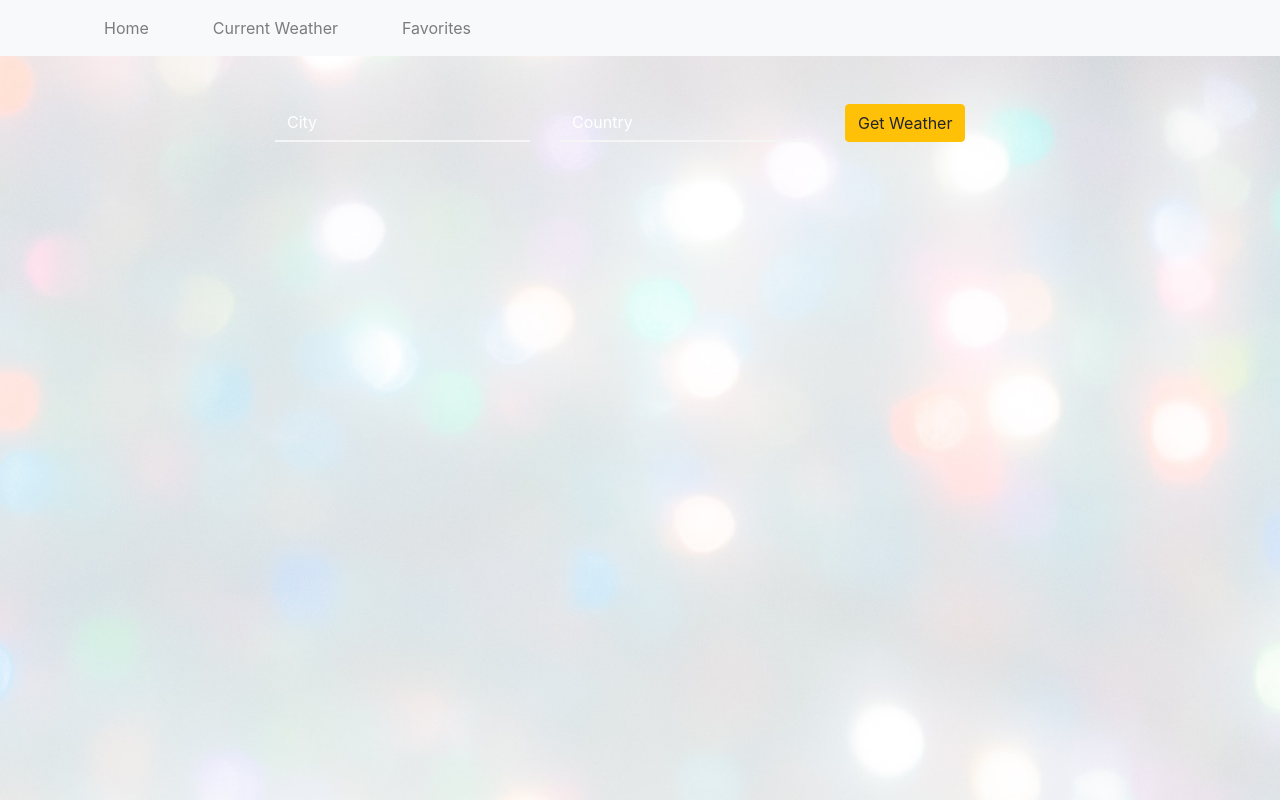
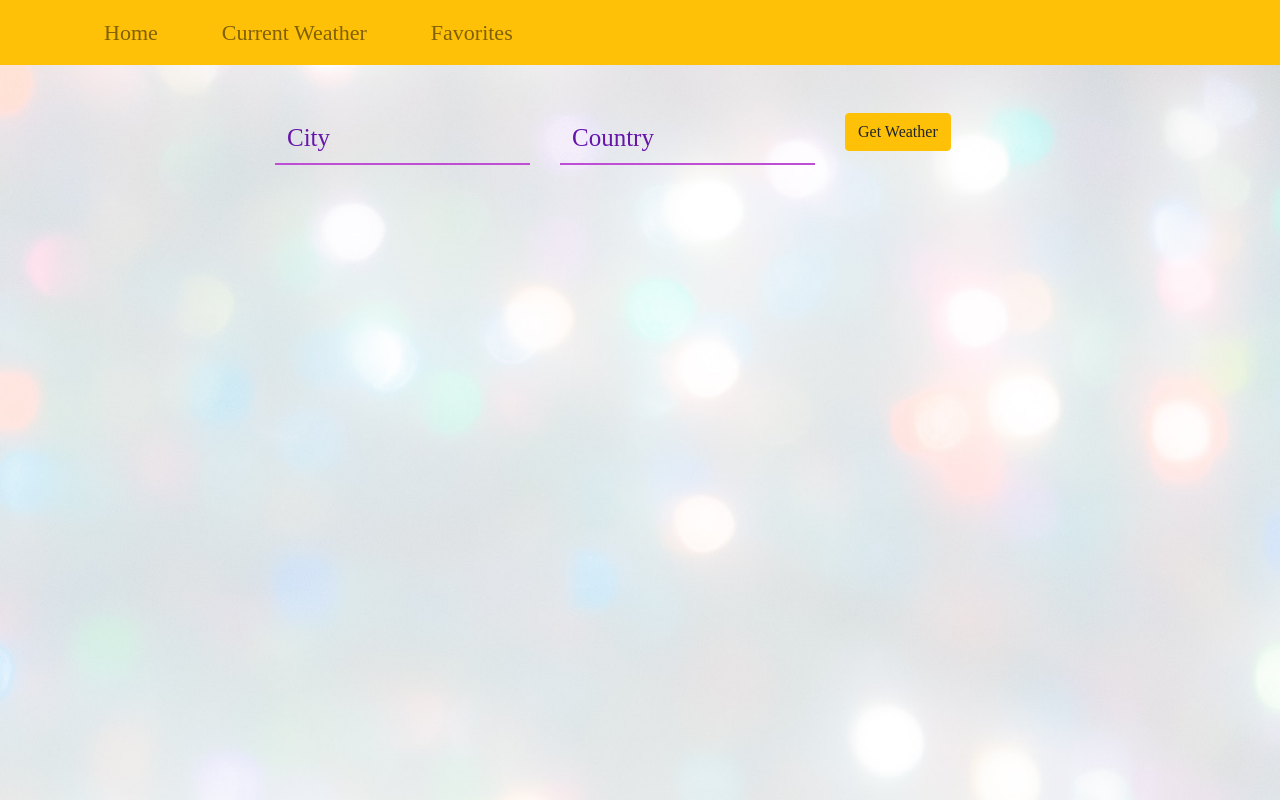
Before and after one commit to Srog1989/react-app-frontend, a React (Create React App) app: page /current in a window 1280 px wide. Built offline with nearby package versions, Linux system fonts and the light colour scheme.

Commit message:
modified css for navbar, form, index css

```diff
--- a/package.json
+++ b/package.json
@@ -12,6 +12,7 @@
     "react-redux": "^7.2.3",
     "react-router-dom": "^5.2.0",
     "react-scripts": "4.0.3",
+    "redux-thunk": "^2.3.0",
     "weather-icons": "git+https://github.com/erikflowers/weather-icons.git",
     "web-vitals": "^1.0.1"
   },
--- a/src/components/Button.js
+++ b/src/components/Button.js
@@ -6,7 +6,7 @@ const Button = ({location, addToFavorites}) => {
     if(location !== undefined){
         return (
             <div >
-                <button onClick={() => addToFavorites(location)} className="btn btn-danger">Add to Favorites</button>
+                <button onClick={() => addToFavorites(location)} className="btn btn-warning">Add to Favorites</button>
             </div>
         );
     }else{
--- a/src/components/Navbar.js
+++ b/src/components/Navbar.js
@@ -4,7 +4,7 @@ import { Link } from 'react-router-dom';
 export default class Navbar extends Component {
     render() {
         return (
-            <nav className="navbar navbar-expand-sm  px-sm-5 bg-light navbar-light">
+            <nav className="navbar navbar-expand-sm  px-sm-5 bg-warning navbar-light">
                 <ul className="navbar-nav align-items-center">
                     <li className="nav-item ml-5">
                         <Link to="/" className="nav-link"> Home </Link>
--- a/src/components/WeatherInfo.js
+++ b/src/components/WeatherInfo.js
@@ -4,7 +4,7 @@ import {connect} from 'react-redux'
 const Weather = ({ location, temp_farenheit, temp_max, temp_min, description, icon, error}) => {
 
     return(
-        <div className="container">
+        <div className="container text-info">
             <div className="cards pt-4">
                 <h1>{location}</h1>
                 <h5 className="py-4">
--- a/src/components/form.style.css
+++ b/src/components/form.style.css
@@ -7,9 +7,10 @@ form input[name="country"]{
     background-color: transparent;
     color: white;
     border: 0;
-    border-bottom: 2px solid whitesmoke;
+    border-bottom: 2px solid rgb(190, 79, 212);
     border-radius: 0;
-    -webkit-text-fill-color: white;
+    -webkit-text-fill-color: rgb(102, 21, 168);
+    font-size: 25px;
 
 }
 
--- a/src/index.css
+++ b/src/index.css
@@ -3,4 +3,7 @@ body{
     background: url('./pictures/olga-serjantu--wVnHkiVmm8-unsplash.jpg');
     background-size: cover;
     background-repeat: no-repeat;
+    font-family: 'Bradley Hand' !important;
+    font-size: 22px !important;
+
 }
--- a/src/index.js
+++ b/src/index.js
@@ -6,7 +6,7 @@ import { Provider } from 'react-redux';
 import thunk from 'redux-thunk';
 import { createStore, applyMiddleware, compose} from 'redux';
 
-const store = createStore(manageWeather,compose(applyMiddleware(thunk), window.__REDUX_DEVTOOLS_EXTENSION__ && window.__REDUX_DEVTOOLS_EXTENSION__()))
+const store = createStore(manageWeather, compose(applyMiddleware(thunk), window.__REDUX_DEVTOOLS_EXTENSION__ && window.__REDUX_DEVTOOLS_EXTENSION__()))
 
 ReactDOM.render(
   <Provider store={store}>
--- a/src/reducers/manageWeather.js
+++ b/src/reducers/manageWeather.js
@@ -20,8 +20,8 @@ export default function manageWeather(state =  {
         farenheit: action.weather.farenheit,
         temp_max: action.weather.temp_max,
         temp_min: action.weather.temp_min,
-        description: action.weather.description
-        // error: false
+        description: action.weather.description,
+        error: false
     }
     case 'GET_WEATHER_ICON':
             if(action.rangeId >= 200&&action.rangeId <= 232){
```
Also changed, not shown: 1 other file (tests, documents, lock files or other folders).
